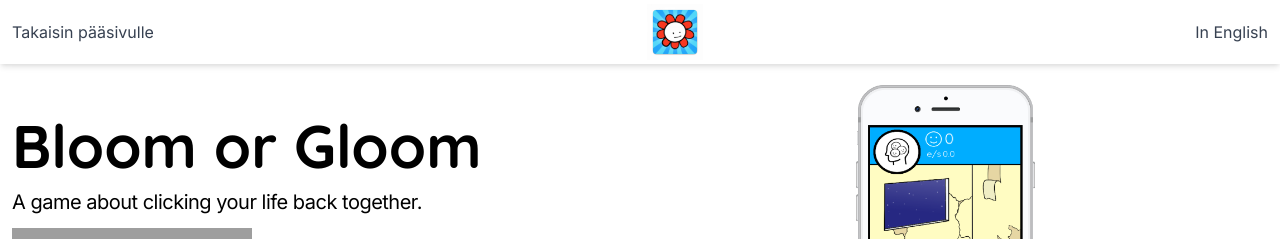
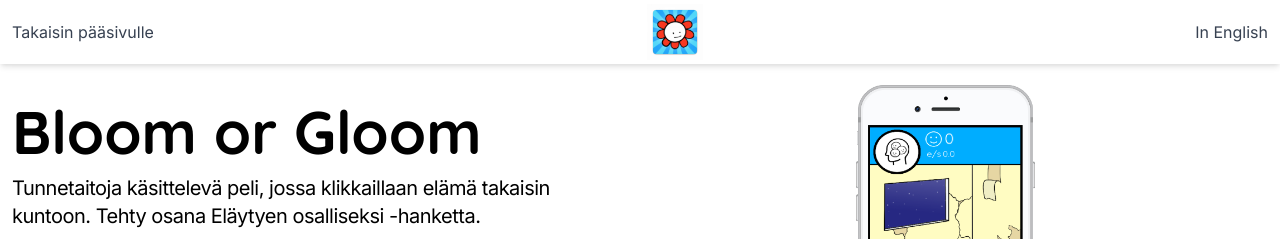
Before and after one commit to mirorauhala/bloom-or-gloom-website, a website: page index.html in a window 1280 px wide. Shown: the top 239 px of the page. Drawn offline with Linux system fonts and the light colour scheme; grey boxes are pictures that could not be loaded.

Commit message:
update subtitle

```diff
--- a/index.html
+++ b/index.html
@@ -24,7 +24,7 @@
         <div class="flex flex-col md:flex-row max-w-7xl mx-auto items-center min-h-96">
             <div class="order-2 md:order-1 w-full md:w-2/3">
                 <h1 class="text-3xl md:text-6xl text-center md:text-left font-heading font-bold mb-3">Bloom or Gloom</h1>
-                <p class="text-xl text-center md:text-left mb-3 tracking-tight">A game about clicking your life back together.</p>
+                <p class="text-xl text-center md:text-left md:w-2/3 mb-3 tracking-tight">Tunnetaitoja käsittelevä peli, jossa klikkaillaan elämä takaisin kuntoon. Tehty osana <a href="https://sasky.fi/sasky/hankkeet/elaytyen-osalliseksi/" class="text-blue-500">Eläytyen osalliseksi</a> -hanketta.</p>
 
                 <p class="mt-3 text-center md:text-left">
                     <a href="https://play.google.com/store/apps/details?id=fi.tuni.tamk.tiko.depressionaut&hl=fi">
```
